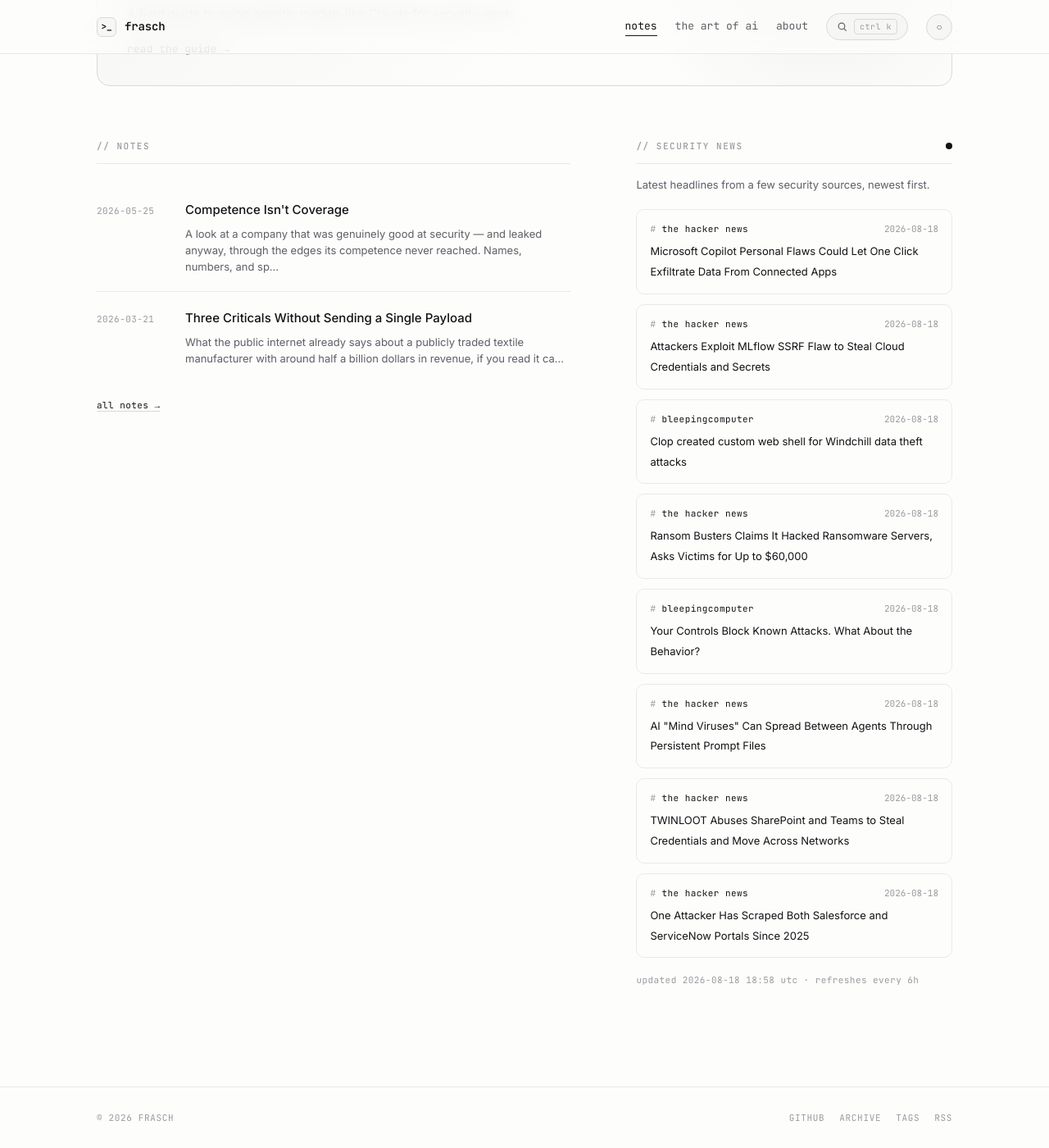
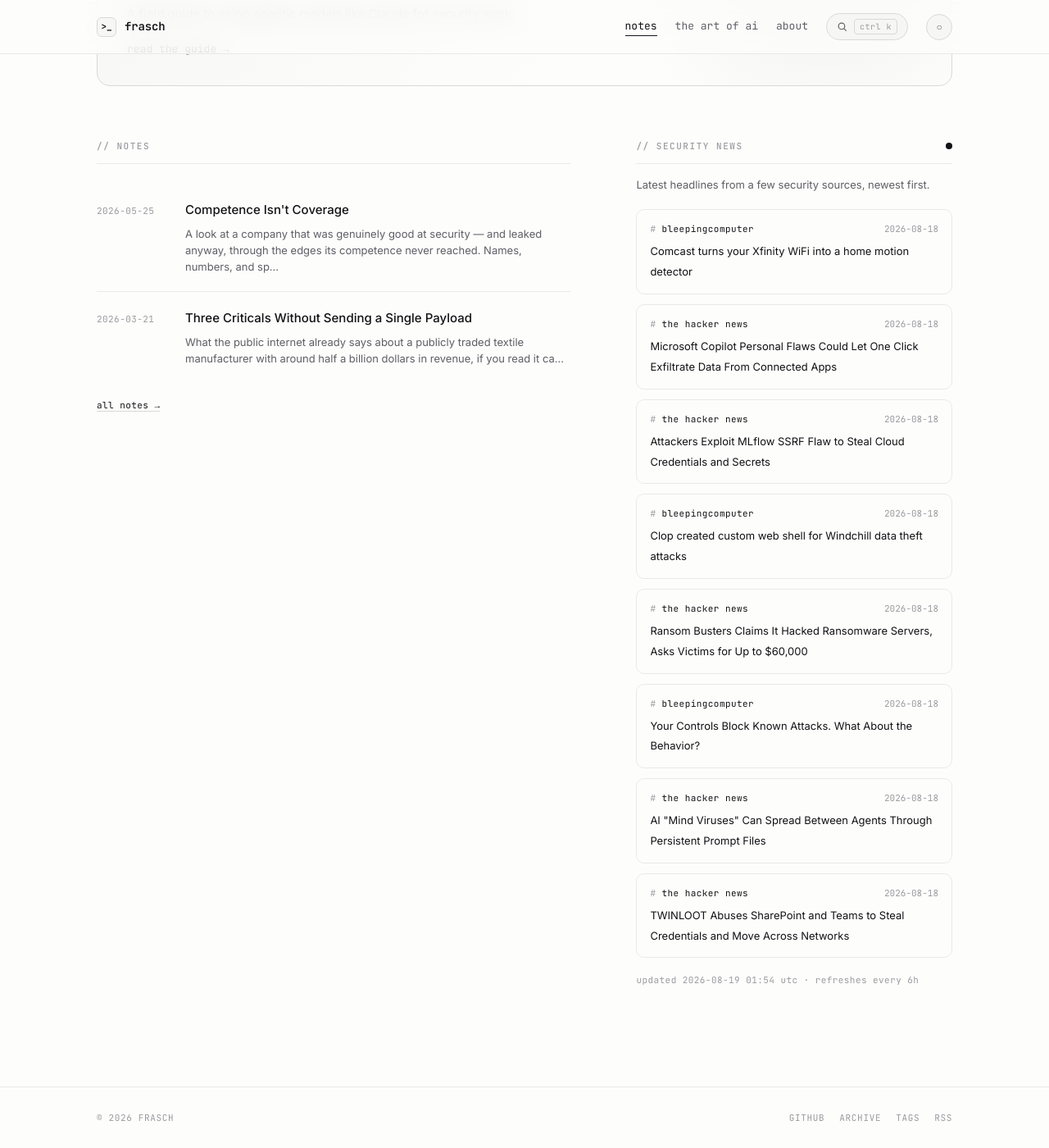
Before and after one commit to whoisfrasch/frasch, a Jekyll site: the page built from index.html, in a window 1280 px wide and 1400 px high, scrolled down 615 px. Shown: the whole window at 82% size. Built offline with Jekyll 4.4.1, drawn with Linux system fonts in a browser that asks for light colours.

Commit message:
Refresh security news feed

```diff
--- a/_data/news.json
+++ b/_data/news.json
@@ -1,6 +1,12 @@
 {
-  "updated": "2026-08-18T18:58:41Z",
+  "updated": "2026-08-19T01:54:22Z",
   "items": [
+    {
+      "source": "bleepingcomputer",
+      "title": "Comcast turns your Xfinity WiFi into a home motion detector",
+      "link": "https://www.bleepingcomputer.com/news/security/comcast-turns-your-xfinity-wifi-into-a-home-motion-detector/",
+      "date": "2026-08-18T20:14:58Z"
+    },
     {
       "source": "the hacker news",
       "title": "Microsoft Copilot Personal Flaws Could Let One Click Exfiltrate Data From Connected Apps",
@@ -42,12 +48,6 @@
       "title": "TWINLOOT Abuses SharePoint and Teams to Steal Credentials and Move Across Networks",
       "link": "https://thehackernews.com/2026/08/twinloot-abuses-sharepoint-and-teams-to.html",
       "date": "2026-08-18T12:38:20Z"
-    },
-    {
-      "source": "the hacker news",
-      "title": "One Attacker Has Scraped Both Salesforce and ServiceNow Portals Since 2025",
-      "link": "https://thehackernews.com/2026/08/one-attacker-has-scraped-both.html",
-      "date": "2026-08-18T11:30:00Z"
     }
   ]
 }
```
